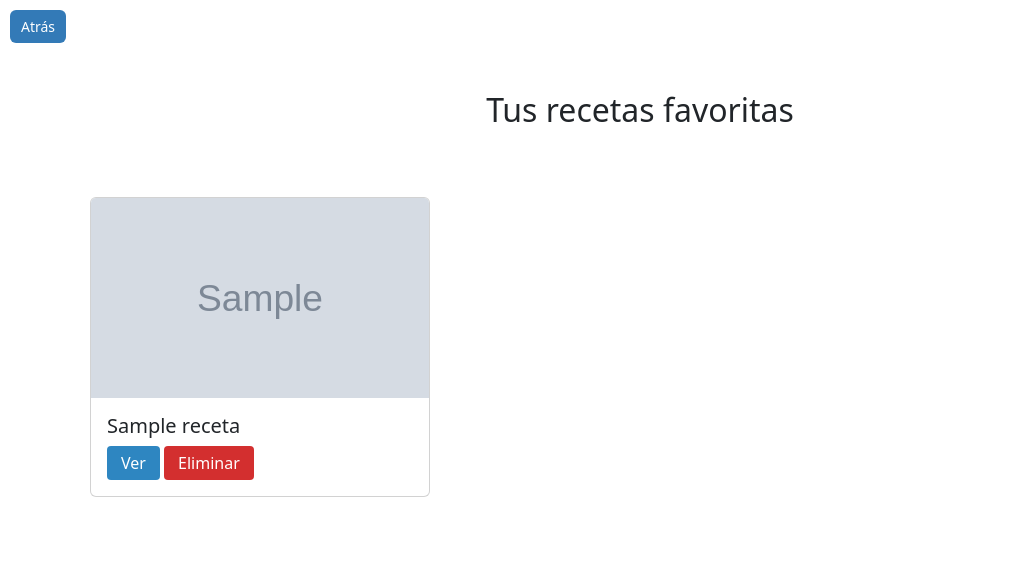
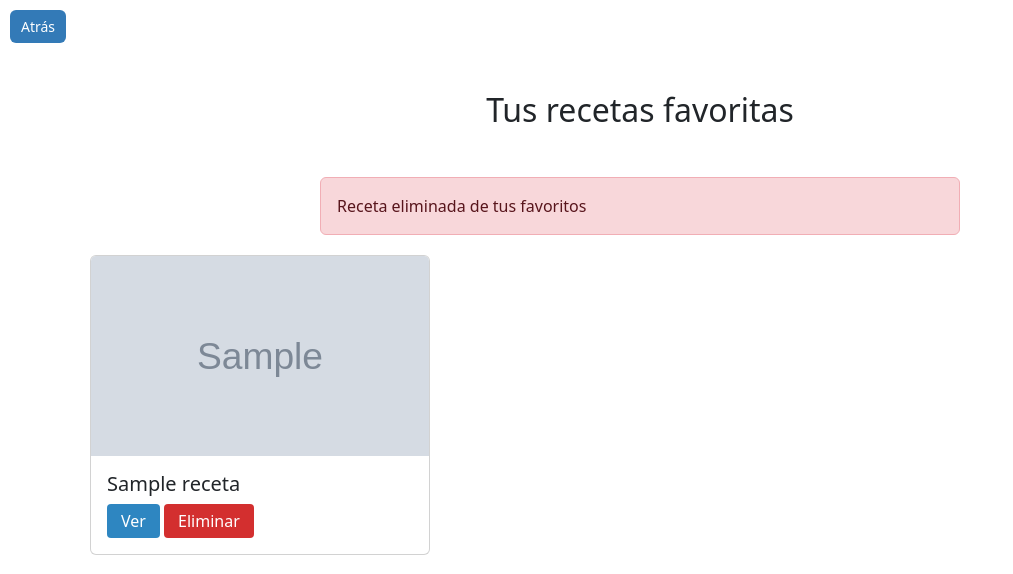
Before and after one commit to tylwerr/bd-tarea-2, a PHP site: page /favoritos.php?eliminado=1 in a window 1280 px wide. Shown: the top 574 px of the page, without its empty margins (0-1013 px from the left). Run offline with PHP 8.4, Linux system fonts and the light colour scheme; the visitor is signed in with stand-in values (Sample User, id 1); tables that the repository leaves empty or names only in its code hold one stand-in row (values such as "Sample post"); grey boxes marked "Sample" are stand-in pictures.

Commit message:
agregada alerta al eliminar favorito

```diff
--- a/PHP/eliminar_favorito.php
+++ b/PHP/eliminar_favorito.php
@@ -3,6 +3,7 @@ include_once("config.php");
 session_start();
 $id_receta = $_GET['id_receta'];
 $id_usuario = $_GET['id_usuario'];
+$eliminado = false;
 
 if (isset($_SESSION['email'])) {
     $conn = Cconexion::ConexionBD();
@@ -10,7 +11,8 @@ if (isset($_SESSION['email'])) {
     $sql = "DELETE FROM favoritos WHERE id_receta = ? AND id_user = ?";
     $stmt = $conn->prepare($sql);
     $stmt->execute([$id_receta, $id_usuario]);
-    header("location: favoritos.php");
+    $eliminado = true;
+    header("location: favoritos.php?eliminado=$eliminado");
 
 } else {
     header("location: login.php");
--- a/PHP/favoritos.php
+++ b/PHP/favoritos.php
@@ -23,15 +23,6 @@ if (isset($_SESSION['email'])) {
 
         if ($stmt_favoritos->rowCount() == 0) {
             $mensaje = "¡Todavía no has agregado recetas a favoritos!";
-        }
-    }
-
-    if ($_SERVER["REQUEST_METHOD"] == "POST") {
-        if (isset($_POST['delete_favorite'])) {
-            $sql = "DELETE FROM favoritos WHERE id_receta = ? AND id_user = ?";
-            $stmt = $conn->prepare($sql);
-            $stmt->execute([$id_receta, $id_usuario]);
-            header("location: favoritos.php");
         }
     }
 
@@ -86,6 +77,11 @@ if (isset($_SESSION['email'])) {
             border-radius: 4px;
         }
 
+        .alert {
+            width: 50%;
+            margin: auto;
+        }
+
     </style>
 </head>
 
@@ -95,7 +91,15 @@ if (isset($_SESSION['email'])) {
     </div>
     <h2 class="text-center my-5">Tus recetas favoritas</h2>
 
-    <p class="text-center my-5"><?php echo $mensaje; ?></p>
+    <?php if ($mensaje === "¡Todavía no has agregado recetas a favoritos!"): ?>
+        <div class="alert alert-primary" role="alert">
+            <?php echo $mensaje; ?>
+        </div>
+    <?php elseif(isset($_GET['eliminado']) && $_GET['eliminado'] == true ): ?>
+        <div class="alert alert-danger" role="alert">
+            <?php echo "Receta eliminada de tus favoritos" ?>
+        </div>
+    <?php endif; ?>
 
     <div class="container">
         <div class="row">
```
